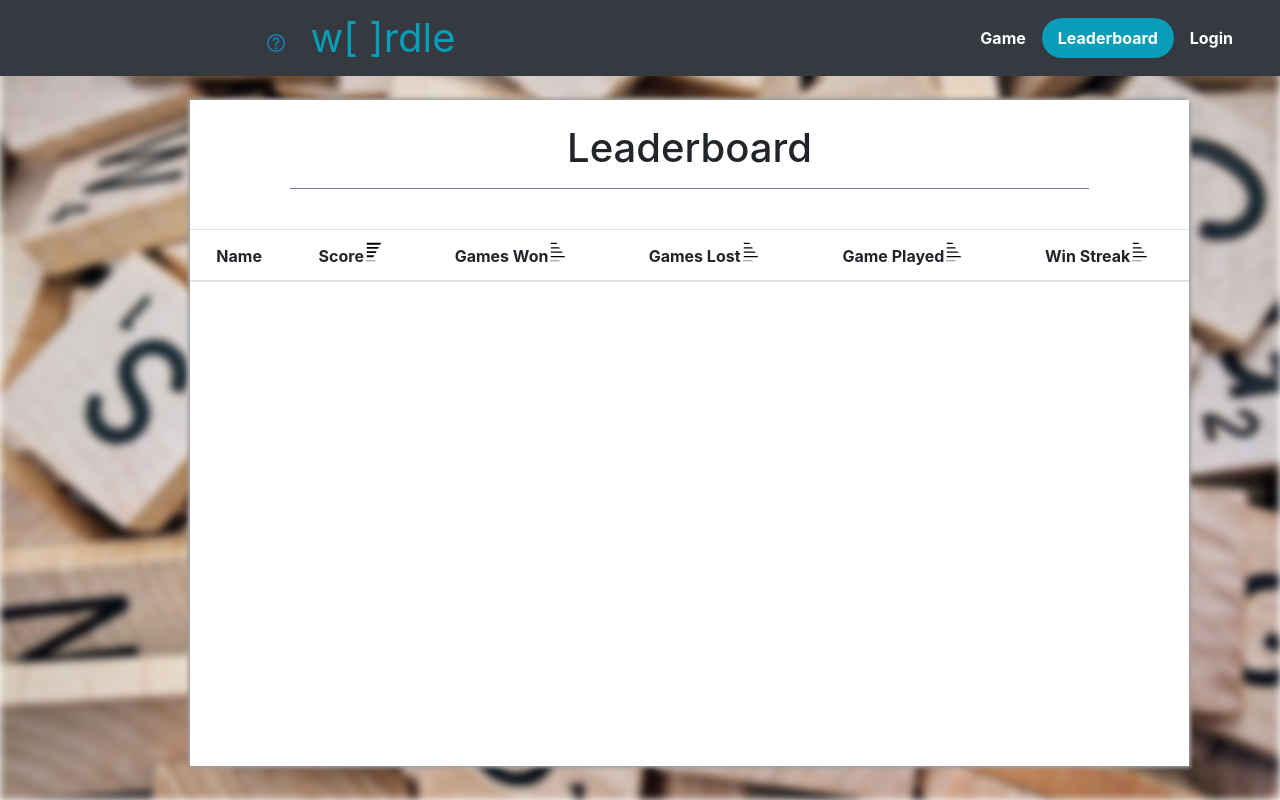
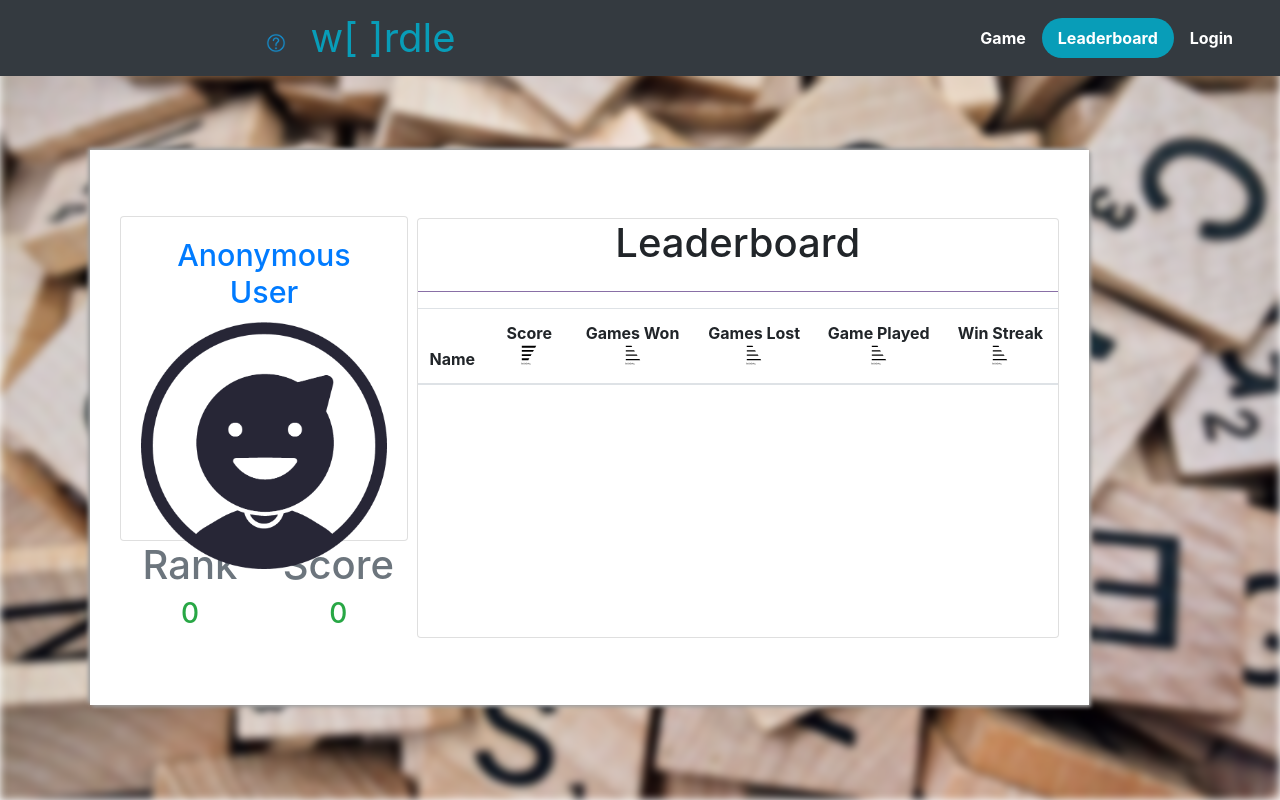
Before and after one commit to Matthew-P133/W-rdle, a Django app: page /wordgame/leaderboard/ in a window 1280 px wide. Run offline with Django 3.2, Linux system fonts and the light colour scheme; data that the repository does not hold is empty; some libraries are stand-ins or nearby versions.

Commit message:
leaderboard updates

```diff
--- a/static/js/get_leader_board.js
+++ b/static/js/get_leader_board.js
@@ -34,18 +34,21 @@ const renderTable = async (sort = 'score', index = 0) => {
     })
 
     table.innerHTML = `<thead>
-            <th>Name</th>
-            ${th}
+        <tr>
+          <th>Name</th>
+          ${th}
+        </tr>
         </thead>`
 
     const username = window.localStorage.getItem('user')
 
+    let tempBody = ''
     for (const i of defaultData.data) {
         let target = ''
         if (i.name === username) {
             target = "(YOU)"
         }
-        table.innerHTML += `<tr>
+        tempBody += `<tr>
             <th>${i.name}${target}</th>
             <th>${i.score}</th>
             <th>${i.games_won}</th>
@@ -53,7 +56,11 @@ const renderTable = async (sort = 'score', index = 0) => {
             <th>${i.games_played}</th>
             <th>${i.win_streak}</th>
         </tr>`
+
     }
+
+
+    table.innerHTML += `<tbody>${tempBody}</tbody>`
 }
 //render original table
 renderTable()
--- a/static/style/leaderboardCss.css
+++ b/static/style/leaderboardCss.css
@@ -35,77 +35,33 @@ html{
 }
 
 #contain-leaderboard{
-    display: block;
+    /* display: block; */
+    display: inline;
     position: fixed;
     position: absolute;
     top: 50%;
     left: 50%;
     width: 999px;
-    height:666px;
-    margin-left: -450px;
-    margin-top: -300px;
+    height:555px;
+    margin-left: -550px;
+    margin-top: -250px;
     box-shadow: 2px 2px 4px #A0A0A0, -2px -2px 4px #A0A0A0;
     background-color: #fff;
     z-index: 1113;
 }
 
-
-/* #login_top{
-    display: block;
-    position: relative;
-    top: 10%;
-    left: 25%;
+#contain-profile{
+    /* display: block; */
+    display: inline;
+    position: fixed;
+    position: absolute;
+    top: 50%;
+    left: 50%;
     width: 333px;
-    height:200px;
-    font-size: 16px;
+    height: 555px;
+    margin-left: -666px;
+    margin-top: -250px;
+    box-shadow: 2px 2px 4px #A0A0A0, -2px -2px 4px #A0A0A0;
+    background-color: #fff;
+    z-index: 1113;
 }
-
-#notice{
-    display: flex;
-    width: 100%;
-    margin-top:15px;
-    font-size: 13px;
-    height:20px;
-}
-
-#remember{
-    width: 50%;
-}
-
-#login_form{
-    text-align: center;
-}
-
-h1{
-    text-align: center;
-}
-
-#login_click{
-    height:30px;
-    width:150px;
-    background-color:rgb(8, 157, 184) ;
-    border-radius: 5px 5px 5px 5px;
-    color: #fff;
-    font-size: 16px;
-}
-
-#login_click:hover{
-    background-color:#fff ;
-    color:rgb(8, 157, 184) ;
-    cursor:pointer;
-}
-
-#msg{
-    height:11px;
-    text-align: center;
-    color: red;
-    font-size: 11px;
-    margin-top: 10px;
-}
-
-#login_bottom{
-    text-align: center;
-    font-size: 13px;
-    height:20px;
-    margin-top: 30px;
-} */
--- a/templates/wordgame/leaderboard.html
+++ b/templates/wordgame/leaderboard.html
@@ -13,19 +13,61 @@
     <div id="contain">
         <div id="set_background"></div>
         <div id="contain-leaderboard" style="text-align: center">
-            &nbsp;
-            <header>
-                <h1 style="text-align: center">Leaderboard</h1>
-            </header>
-            <HR style="FILTER: alpha(opacity=100,finishopacity=0,style=3)" width="80%" color=#987cb9 SIZE=3>
-            &nbsp;
-            <div class="info table table-striped">
-                <table id="info-table"></table>
+            <div class="contain-left">
+                <div class="card" style="width: 18rem; height: 325px">
+                    <div class="card-body">
+                        <h5 class="card-title h2 text-primary" style="font-size: 1.9rem">{{ user }}</h5>
+                        <img src="/media/{{ avatar }}" class="img-fluid" alt="...">
+                    </div>
+                </div>
+                <div class="user-content">
+                    <div>
+                        <p class="h1 text-muted">Rank</p>
+                        <p class="content-value text-success h3">{{ rank }}</p>
+                    </div>
+                    <div>
+                        <p class="h1 text-muted">Score</p>
+                        <p class="content-value text-success h3">{{ score }}</p>
+                    </div>
+                </div>
             </div>
+            <div class="card contain-right">
+                <header>
+                    <h1 style="text-align: center">Leaderboard</h1>
+                </header>
+                <HR style="FILTER: alpha(opacity=100,finishopacity=0,style=3)" width="100%" color=#987cb9 SIZE=3>
+
+                <div class="info">
+                    <table id="info-table" class="table table-striped table-hover"
+                           style="display: block;overflow-y: scroll;height: 313px"
+                    ></table>
+                </div>
+            </div>
+
         </div>
     </div>
 
     <style>
+        #contain-leaderboard {
+            display: flex;
+            align-items: center;
+        }
+
+        .contain-left {
+            margin-left: 30px;
+            width: 30%;
+        }
+
+        .contain-right {
+            margin-right: 30px;
+            width: 65%;
+        }
+
+        .user-content {
+            display: flex;
+            justify-content: space-around;
+        }
+
         th {
             text-align: center;
         }
--- a/wordgame/views.py
+++ b/wordgame/views.py
@@ -3,7 +3,8 @@ import json
 from itertools import zip_longest
 from pickle import TRUE
 from django.contrib.auth.mixins import LoginRequiredMixin
-from django.contrib.auth.models import User
+from django.contrib.auth.models import User, AnonymousUser
+from django.db.models import QuerySet
 from django.forms import model_to_dict
 from django.shortcuts import render
 from django.shortcuts import render, redirect
@@ -58,7 +59,12 @@ def user_login(request):
                     if not remember:
                         request.session.set_expiry(0)
                     login(request, user)
-                    return redirect(reverse('wordgame:game'), {'user': user.username})
+                    if str(request.user) == 'AnonymousUser':
+                        username = 'Anonymous User'
+                    else:
+                        username = user.username
+                    print('username',username)
+                    return redirect(reverse('wordgame:game'), {'user': username})
                 else:
                     return render(request, 'wordgame/login.html', {'msg': 'Your wordgame account is disabled.'})
             else:
@@ -84,11 +90,30 @@ def user_logout(request):
 
 # TODO
 def leaderboard(request):
-    queryset = Statistics.objects.filter(visible=True).order_by('score')
-    data_list = []
-    for i in queryset:
-        data_list.append(model_to_dict(i))
-    return render(request, 'wordgame/leaderboard.html')
+    # queryset = Statistics.objects.filter(visible=True).order_by('score')
+    # data_list = []
+    # for i in queryset:
+    #     data_list.append(model_to_dict(i))
+    if str(request.user) == 'AnonymousUser':
+        data = {
+			"user": "Anonymous User",
+            "rank": 0,
+            "score": 0,
+            "avatar": 'photots/AnonymousUser.png'
+        }
+        return render(request, 'wordgame/leaderboard.html', data)
+    queryset = list(Statistics.objects.all().order_by('-score'))
+    statistics = Statistics.objects.get(user=request.user)
+    userProfile = UserProfile.objects.get(user=request.user)
+
+    data = {
+        "rank": queryset.index(statistics) + 1,
+        "score": statistics.score,
+        "avatar": userProfile.photo
+    }
+
+    return render(request, 'wordgame/leaderboard.html', data)
+
 
 
 # TODO
@@ -111,7 +136,7 @@ def game(request):
     if not request.user.is_authenticated:
         print("test")
         challenge = Challenge.objects.all()[0]
-        context_dict = {'challenge': challenge}
+        context_dict = {'challenge': challenge, 'name': 'Anonymous User'}
         return render(request, 'wordgame/game.html', context=context_dict)
 
     # user logged in so their next challenge is presented
```
Also changed, not shown: wordgame/models.py (+7 -4 lines), media/photots/AnonymousUser.png (added), static/images/AnonymousUser.png (added), 1 other file.
